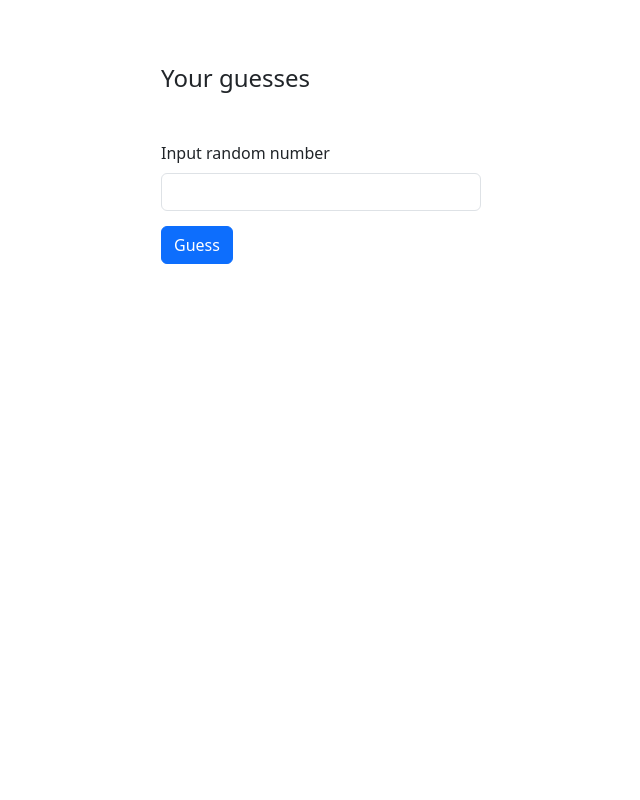
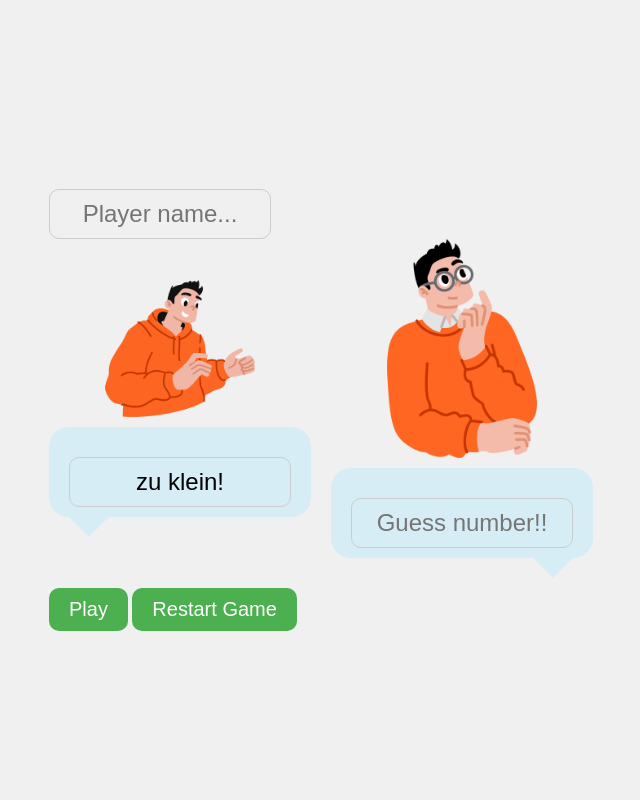
Before and after one commit to dahlhoffKevin/NumberGuessing, a Flask app: page / in a window 1280 px wide. Shown: the whole page, without its empty margins (319-959 px from the left). Run offline with Flask 3, Linux system fonts and the light colour scheme.

Commit message:
create template index.html

```diff
--- a/main.py
+++ b/main.py
@@ -1,24 +1,18 @@
-from flask import Flask
-from flask import render_template
-from flask import request
-from sql import Sql
-# from markupsafe import escape
+from flask import Flask, render_template, request, redirect, url_for
+from flask_sqlalchemy import SQLAlchemy
+from datetime import datetime
 
-app = Flask(__name__)
-count = 0
+app = Flask(__name__, static_folder='static')
 
-setup = Sql.SqlSetup('numberGuessing.db')
-setup.createDatabaseFromFile()
-
-@app.route("/")
+@app.route('/')
 def hello_world():
-    if 'playGameBtn' in request.form:
-        return render_template('test.html')
     return render_template('index.html')
 
-@app.route("/doguess", methods=['POST'])
-def test():
-    if request.method == 'POST':
-        if 'randomNumberSubmitBtn' in request.form:
-            count += 1
-    return render_template("index.html")
+@app.route('/submit', methods=['POST'])
+def submit_attempt():
+    # implement code
+
+    return redirect(url_for('hello_world'))
+
+if __name__ == '__main__':
+    app.run(debug=True)
--- /dev/null
+++ b/static/script.js
@@ -0,0 +1,30 @@
+// JavaScript function to reset the game
+function restartGame() {
+    document.getElementById('playerNameInput').value = ''; // Clear player name input
+    document.getElementById('number').value = ''; // Clear guessing number input
+    document.getElementById('number').placeholder = 'Guess number!!'; // Restore placeholder
+    document.getElementById('playerNameInput').placeholder = 'Player name...';
+  }
+
+  // Placeholder removal and restoration for playerNameInput
+  function removePlaceholderPlayerName() {
+    document.getElementById('playerNameInput').placeholder = '';
+  }
+
+  function restorePlaceholderPlayerName() {
+    document.getElementById('playerNameInput').placeholder = 'Player name...';
+  }
+
+  // Placeholder removal and restoration for guessing number input
+  function removePlaceholder() {
+    document.getElementById('number').placeholder = '';
+  }
+
+  function restorePlaceholder() {
+    document.getElementById('number').placeholder = 'Guess number!!';
+  }
+
+  function validateNumberInput() {
+    const input = document.getElementById('number');
+    input.value = input.value.replace(/[^0-9]/g, ''); // Only allow digits
+  }
--- /dev/null
+++ b/static/style.css
@@ -0,0 +1,91 @@
+body {
+  font-family: sans-serif;
+  display: flex;
+  justify-content: center;
+  align-items: center;
+  height: 100vh;
+  margin: 0;
+  background-color: #f0f0f0;
+}
+
+.wrapper {
+  display: flex;
+  flex-direction: column;
+  align-items: center;
+}
+
+#playerNameInput, #number, #result {
+  margin-top: 20px;
+  font-size: 24px;
+  text-align: center;
+  width: 200px;
+  border: 1px solid #ccc;
+  border-radius: 10px;
+  padding: 10px;
+}
+
+.container {
+  display: flex;
+  align-items: center;
+  gap: 20px; /* Space between characters */
+}
+
+.character {
+  display: flex;
+  flex-direction: column;
+  align-items: center;
+}
+
+img {
+  width: 150px;
+}
+
+.speech-bubble {
+  position: relative;
+  background: #d6edf5;
+  border-radius: 20px;
+  padding: 10px 20px;
+  display: inline-block;
+  font-size: 24px;
+  color: #000;
+  margin: 10px 0; /* Space between speech bubble and image */
+}
+
+.speech-bubble::after {
+  content: '';
+  position: absolute;
+  bottom: -20px;
+  left: 20px;
+  width: 0;
+  height: 0;
+  border-left: 20px solid transparent;
+  border-right: 20px solid transparent;
+  border-top: 20px solid #d6edf5;
+}
+
+.speech-bubble.right::after {
+  left: auto;
+  right: 20px;
+  border-top: 20px solid #d6edf5;
+}
+
+input[type="text"] {
+  border: none;
+  background: none;
+  font-size: 24px;
+  width: 200px;
+  text-align: center;
+  outline: none;
+  color: #000;
+}
+
+#restartButton, #checkNumberButton {
+  margin-top: 20px;
+  padding: 10px 20px;
+  font-size: 20px;
+  border-radius: 10px;
+  background-color: #4CAF50;
+  color: white;
+  border: none;
+  cursor: pointer;
+}
--- a/templates/index.html
+++ b/templates/index.html
@@ -1,50 +1,34 @@
 <!DOCTYPE html>
-<html lang="en">
+<html>
 <head>
-    <meta charset="UTF-8">
-    <meta name="viewport" content="width=device-width, initial-scale=1.0">
-    <title>Number guesser</title>
-    <link href="https://cdn.jsdelivr.net/npm/bootstrap@5.3.3/dist/css/bootstrap.min.css" rel="stylesheet" integrity="sha384-QWTKZyjpPEjISv5WaRU9OFeRpok6YctnYmDr5pNlyT2bRjXh0JMhjY6hW+ALEwIH" crossorigin="anonymous">
+    <title>Guessing Number</title>
+    <link rel="stylesheet" href="{{ url_for('static', filename='style.css') }}">
 </head>
-<body style="margin-left: 25%; margin-right: 25%; margin-top: 5%;">
-    <div style="padding-left: 25%; padding-right: 25%;">
-        <h4>Your guesses</h4>
-        <form id="guessForm" class="mb-3" style="margin-top: 15%;" method="post">
-            <label for="randomNumberInput" class="form-label">Input random number</label>
-            <input type="text" class="form-control" id="randomNumberInput" name="random_number" aria-describedby="numberHelp">
-            <button type="button" class="btn btn-primary" id="addInputBtn" style="margin-top: 15px;">Guess</button>
+<body>
+    <div class="wrapper">
+        <form action="{{ url_for('submit_attempt') }}" method="POST">
+            <input type="text" id="playerNameInput" name="playerName" placeholder="Player name..." onfocus="removePlaceholderPlayerName()" onblur="restorePlaceholderPlayerName()">
+
+            <div class="container">
+                <div class="character">
+                    <img src="{{ url_for('static', filename='icons1.png') }}">
+                    <div class="speech-bubble">
+                        <input type="text" value="zu klein!" id="result" readonly>
+                    </div>
+                </div>
+                <div class="character">
+                    <img src="{{ url_for('static', filename='icons2.png') }}">
+                    <div class="speech-bubble right">
+                        <input type="text" placeholder="Guess number!!" id="number" name="number" oninput="validateNumberInput()" onfocus="removePlaceholder()" onblur="restorePlaceholder()">
+                    </div>
+                </div>
+            </div>
+
+            <button type="submit" id="checkNumberButton">Play</button>
+            <button type="button" id="restartButton" onclick="restartGame()">Restart Game</button>
         </form>
     </div>
 
-    <script>
-        const addInputBtn = document.getElementById('addInputBtn');
-        const guessForm = document.getElementById('guessForm');
-        let inputCounter = 1;
-
-        addInputBtn.addEventListener('click', function() {
-            const newInputDiv = document.createElement('div');
-            newInputDiv.className = 'mb-3';
-
-            const newLabel = document.createElement('label');
-            newLabel.setAttribute('for', `randomNumberInput${inputCounter}`);
-            newLabel.className = 'form-label';
-            newLabel.innerHTML = `Input random number ${inputCounter}`;
-
-            const newInput = document.createElement('input');
-            newInput.type = 'text';
-            newInput.className = 'form-control';
-            newInput.id = `randomNumberInput${inputCounter}`;
-            newInput.name = `random_number_${inputCounter}`;
-
-            newInputDiv.appendChild(newLabel);
-            newInputDiv.appendChild(newInput);
-
-            guessForm.insertBefore(newInputDiv, addInputBtn);
-
-            inputCounter++;
-        });
-    </script>
-
-    <script src="https://cdn.jsdelivr.net/npm/bootstrap@5.3.3/dist/js/bootstrap.bundle.min.js" integrity="sha384-YvpcrYf0tY3lHB60NNkmXc5s9fDVZLESaAA55NDzOxhy9GkcIdslK1eN7N6jIeHz" crossorigin="anonymous"></script>
+    <script src="{{ url_for('static', filename='script.js') }}"></script>
 </body>
 </html>
```
Also changed, not shown: templates/start.html (deleted, +0 -20 lines), instance/players.db (added), static/icons1.png (added), static/icons2.png (added).
